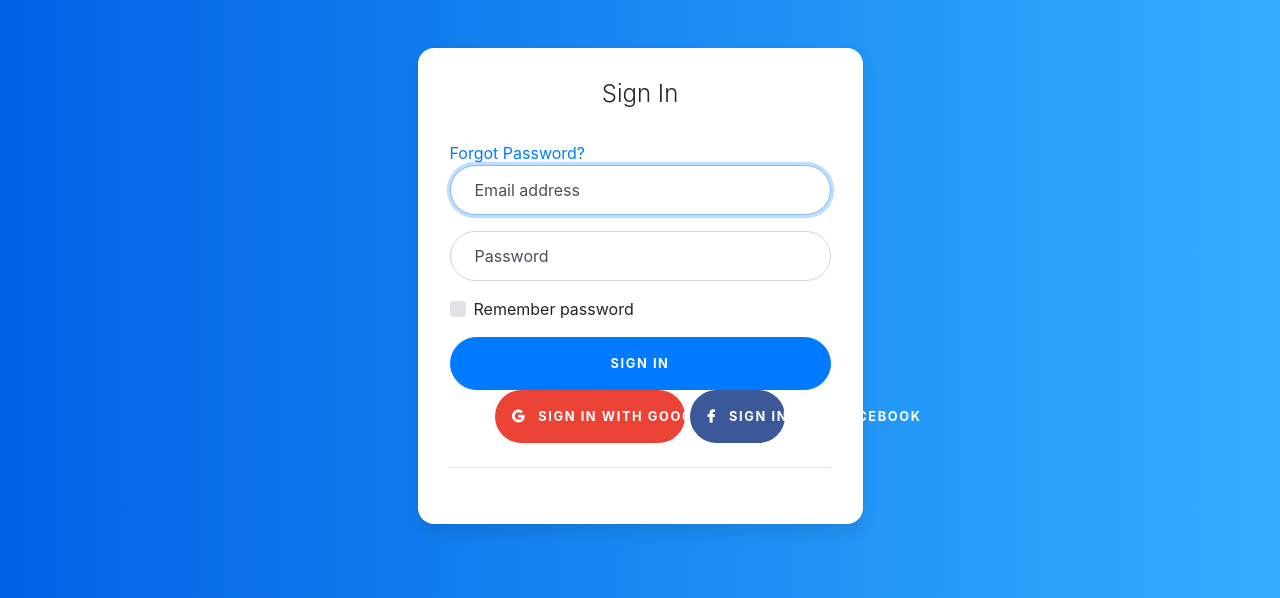
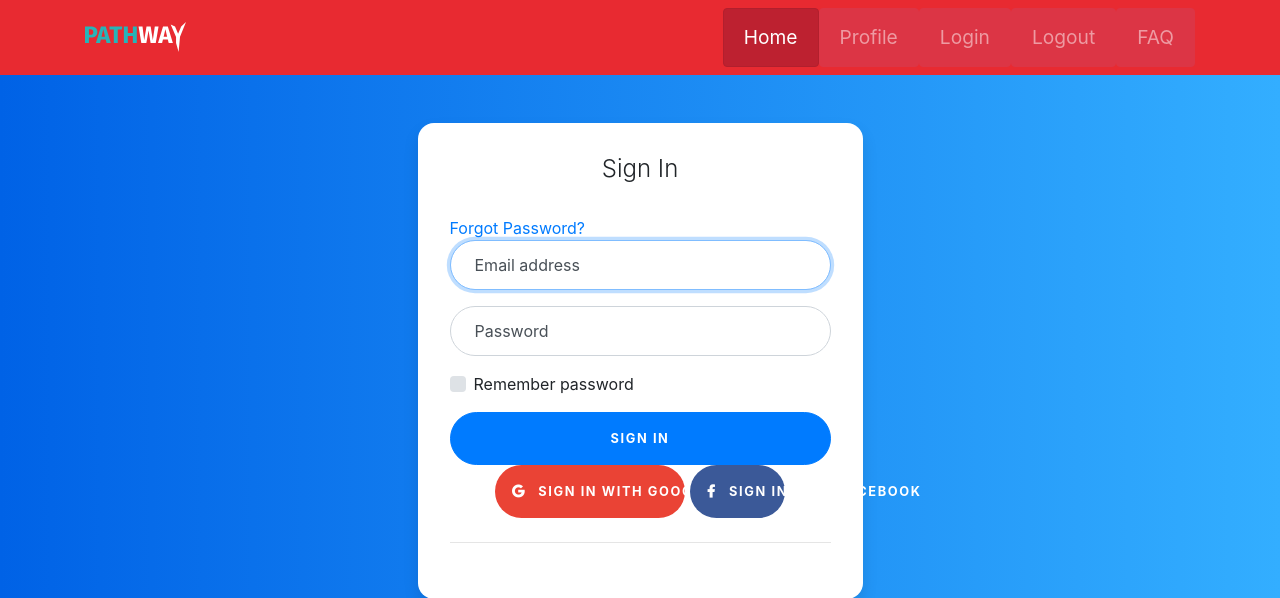
Before and after one commit to helixcatofen/Pathways, a Flask app: page /login in a window 1280 px wide. Shown: the top 598 px of the page. Run offline with Flask 2, Linux system fonts and the light colour scheme; some libraries are stand-ins or nearby versions.

Commit message:
template cleanup

```diff
--- a/flask/app/templates/base.html
+++ b/flask/app/templates/base.html
@@ -4,7 +4,10 @@
     <link rel="stylesheet" href="https://maxcdn.bootstrapcdn.com/bootstrap/4.0.0/css/bootstrap.min.css"
         integrity="sha384-Gn5384xqQ1aoWXA+058RXPxPg6fy4IWvTNh0E263XmFcJlSAwiGgFAW/dAiS6JXm" crossorigin="anonymous">
     <link rel="stylesheet" href="{{url_for('static',filename='css/theme.css')}}">
-    {% block css %}{% endblock %}
+
+    {% block css %}
+    {% endblock %}
+
     <script src="https://code.jquery.com/jquery-3.3.1.slim.min.js"
         integrity="sha384-q8i/X+965DzO0rT7abK41JStQIAqVgRVzpbzo5smXKp4YfRvH+8abtTE1Pi6jizo"
         crossorigin="anonymous"></script>
@@ -34,17 +37,17 @@
             <div class="collapse navbar-collapse" id="navbarResponsive">
                 <ul class="navbar-nav ml-auto">
                     <li class="navbar-btn btn btn-danger active">
-                        <a class="nav-link" href="#">
+                        <a class="nav-link" href="/">
                             Home
                         </a>
                     </li>
                     <li class="navbar-btn btn btn-danger bg-red">
-                        <a class="nav-link" href="#">
-                            FAQ
+                        <a class="nav-link" href="/profile">
+                            Profile
                         </a>
                     </li>
                     <li class="navbar-btn btn btn-danger bg-red">
-                        <a class="nav-link" href="#">
+                        <a class="nav-link" href="/login">
                             Login
                         </a>
                     </li>
@@ -55,7 +58,7 @@
                     </li>
                     <li class="navbar-btn btn btn-danger bg-red">
                         <a class="nav-link" href="#">
-                            Profile
+                            FAQ
                         </a>
                     </li>
                 </ul>
@@ -64,7 +67,9 @@
     </nav>
 
     <!-- Page Content -->
-    {% block content %}{% endblock %}
+    {% block content %}
+
+    {% endblock %}
     <!-- Footer -->
 
     <div class="d-flex flex-column">
--- a/flask/app/templates/login.html
+++ b/flask/app/templates/login.html
@@ -1,14 +1,13 @@
-<html>
+{% extends "base.html" %}
 
-<header>
-    <!-- Bootstrap 4 -->
+{% block css %}
     <link rel="stylesheet" href="https://maxcdn.bootstrapcdn.com/bootstrap/4.0.0/css/bootstrap.min.css"
         integrity="sha384-Gn5384xqQ1aoWXA+058RXPxPg6fy4IWvTNh0E263XmFcJlSAwiGgFAW/dAiS6JXm" crossorigin="anonymous">
     <link rel="stylesheet" href="assets/css/login.css">
     <link rel="stylesheet" href="assets/fontawesome/css/all.css">
-</header>
+{% endblock %}
 
-<body>
+{% block content %}
 <div class="container">
     <div class="row">
         <div class="col-sm-9 col-md-7 col-lg-5 mx-auto">
@@ -51,6 +50,4 @@
         </div>
     </div>
 </div>
-</body>
-
-</htmL>
+{% endblock %}
```
Also changed, not shown: flask/app/routes.py (+1 -6 lines), flask/app/templates/index.html (+5 -7 lines), flask/app/templates/profile.html (line endings or trailing spaces). Lines whose indentation alone changed are shown as unchanged.
